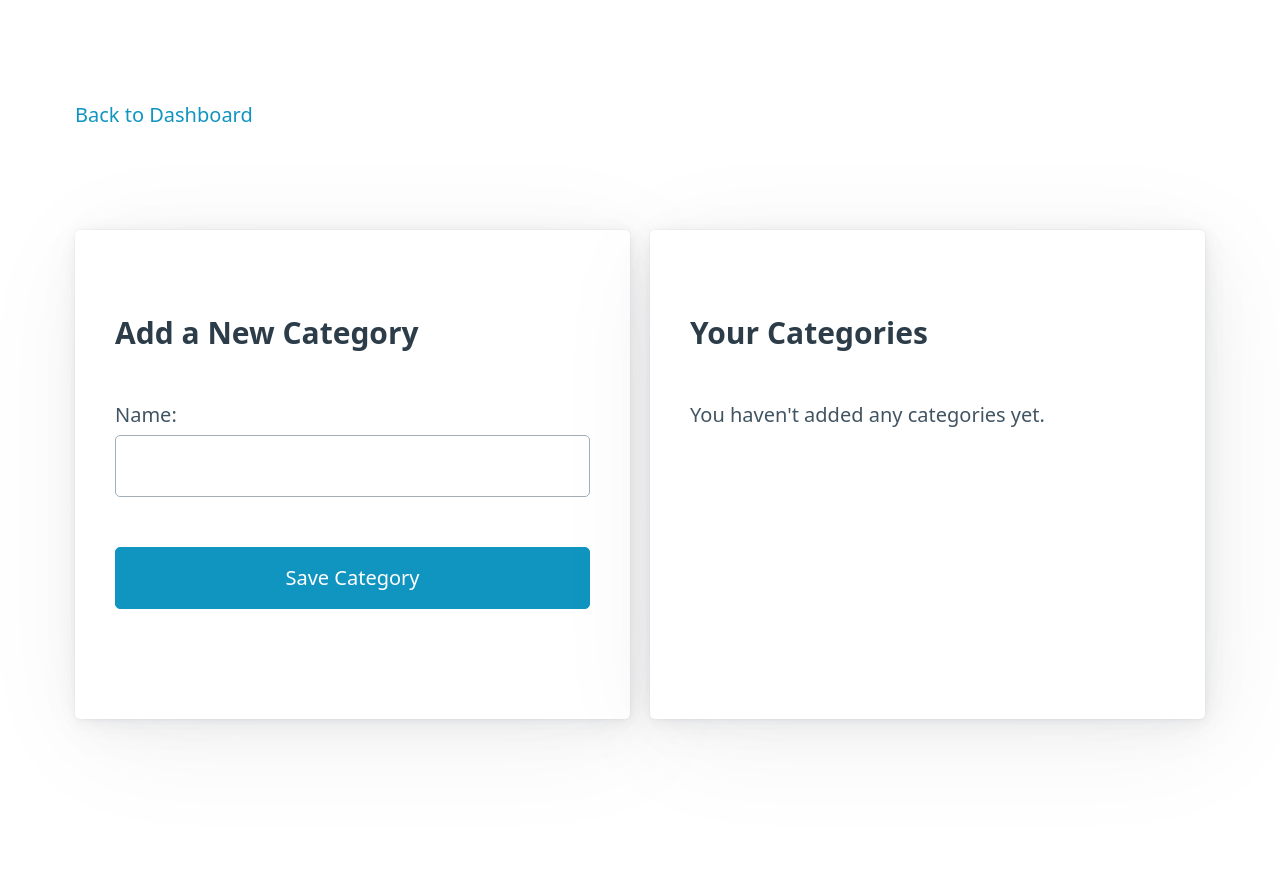
After one commit to initVD/BudgetBrain, a Django app: page /categories/ in a window 1280 px wide. The commit adds this page. Run offline with Django 5.2, Linux system fonts and the light colour scheme; a user stored in the database is signed in; data comes from the database, SQL or seed files in the repository.

Commit message:
Phase 7: Fixed dashboard and AI for custom categories

```diff
--- a/tracker/forms.py
+++ b/tracker/forms.py
@@ -1,6 +1,12 @@
 # tracker/forms.py
 from django import forms
+from .models import Category # <-- Make sure this is here too
 
 class CSVUploadForm(forms.Form):
     # This field will be rendered as an <input type="file">
     csv_file = forms.FileField()
+
+class CategoryForm(forms.ModelForm):
+    class Meta:
+        model = Category
+        fields = ['name']
--- /dev/null
+++ b/tracker/templates/tracker/manage_categories.html
@@ -0,0 +1,45 @@
+{% extends 'base.html' %}
+
+{% block content %}
+
+<nav>
+  <ul>
+    <li><a href="{% url 'dashboard' %}">Back to Dashboard</a></li>
+  </ul>
+</nav>
+
+{% if messages %}
+  {% for message in messages %}
+    <article {% if message.tags == 'success' %}style="background-color: var(--pico-color-green-100);"
+             {% elif message.tags == 'error' %}style="background-color: var(--pico-color-red-100);"
+             {% endif %}>
+      {{ message }}
+    </article>
+  {% endfor %}
+{% endif %}
+
+<div class="grid">
+  <article>
+    <h3>Add a New Category</h3>
+    <form method="post">
+      {% csrf_token %}
+      {{ form.as_p }}
+      <button type="submit">Save Category</button>
+    </form>
+  </article>
+
+  <article>
+    <h3>Your Categories</h3>
+    {% if categories %}
+      <ul>
+        {% for category in categories %}
+          <li>{{ category.name }}</li>
+        {% endfor %}
+      </ul>
+    {% else %}
+      <p>You haven't added any categories yet.</p>
+    {% endif %}
+  </article>
+</div>
+
+{% endblock %}
--- a/tracker/urls.py
+++ b/tracker/urls.py
@@ -15,5 +15,6 @@ urlpatterns = [
 
     path('update_category/', views.update_category, name='update_category'),
     path('chart_data/', views.spending_chart_data, name='spending_chart_data'),
-    path('bar_chart_data/', views.spending_bar_chart_data, name='spending_bar_chart_data')
+    path('bar_chart_data/', views.spending_bar_chart_data, name='spending_bar_chart_data'),
+    path('categories/', views.manage_categories, name='manage_categories'),
 ]
--- a/tracker/views.py
+++ b/tracker/views.py
@@ -1,97 +1,82 @@
-# tracker/views.py
-from django.shortcuts import render, redirect
+from django.shortcuts import render, redirect, get_object_or_404
 from django.contrib.auth import login
 from django.contrib.auth.forms import UserCreationForm
 from django.contrib.auth.decorators import login_required
-from .models import Transaction, CATEGORY_CHOICES
-import pandas as pd  # This is the library for reading CSVs
-import io            # To handle the file in memory
-from .forms import CSVUploadForm
-from django.contrib import messages # To show success/error messages
-from django.shortcuts import get_object_or_404
 from django.http import JsonResponse
 from django.db.models import Sum
+from django.contrib import messages
+import pandas as pd
+import io
+from datetime import datetime
+
+from .models import Transaction, Category
+from .forms import CSVUploadForm, CategoryForm
 from .ai_engine import train_model, predict_category
-from datetime import datetime
+
+# --- User Account Views ---
 
 def register(request):
     """Register a new user."""
     if request.method == 'POST':
-        # The user submitted the form
         form = UserCreationForm(request.POST)
         if form.is_valid():
-            # Form is valid, save the new user
             user = form.save()
-            # Log the user in automatically
             login(request, user)
-            # Send them to the dashboard (which we'll build next)
             return redirect('dashboard')
     else:
-        # The user is just visiting the page, show a blank form
         form = UserCreationForm()
 
-    # Send the form to the HTML template
     context = {'form': form}
     return render(request, 'tracker/register.html', context)
 
-
-# tracker/views.py
-
-# tracker/views.py
+# --- Main Dashboard View ---
 
 @login_required
 def dashboard(request):
-    """The main dashboard page, now with ANOMALY DETECTION."""
+    """The main dashboard page, with file upload, AI, and anomaly detection."""
 
     # --- ANOMALY DETECTION LOGIC ---
     alerts = []
     try:
-        # Get all transactions for the user
         transactions = Transaction.objects.filter(user=request.user)
 
         if transactions.count() > 0:
-            # Convert to pandas DataFrame
-            df = pd.DataFrame(list(transactions.values('date', 'category', 'amount')))
+            # We must get the category *name* using the ForeignKey relationship
+            df = pd.DataFrame(list(transactions.values('date', 'category__name', 'amount')))
             df['date'] = pd.to_datetime(df['date'])
             df['amount'] = pd.to_numeric(df['amount'])
+            # Rename 'category__name' to 'category' for pandas processing
+            df.rename(columns={'category__name': 'category'}, inplace=True)
 
-            # Get current month and year
             now = datetime.now()
             current_month = now.month
             current_year = now.year
 
-            # --- 1. Calculate current month's spending ---
             current_month_df = df[
                 (df['date'].dt.month == current_month) & (df['date'].dt.year == current_year)
             ]
             current_spending = current_month_df.groupby('category')['amount'].sum()
 
-            # --- 2. Calculate average spending for past months ---
             past_months_df = df[
                 (df['date'].dt.month != current_month) | (df['date'].dt.year != current_year)
             ]
 
             if not past_months_df.empty:
-                # Group by month, year, and category
                 monthly_spending = past_months_df.groupby(
                     [past_months_df['date'].dt.to_period('M'), 'category']
                 )['amount'].sum().reset_index()
 
-                # Now, find the average *per category* across all past months
                 average_spending = monthly_spending.groupby('category')['amount'].mean()
 
-                # --- 3. Compare and find anomalies ---
                 for category, current_total in current_spending.items():
                     if category in average_spending:
                         average = average_spending[category]
-                        # We'll define "unusual" as 200% (2x) the average
                         if average > 0 and current_total > (average * 2):
                             alerts.append(
                                 f"Unusual spending in {category}! You've spent ${current_total:,.2f} this month, "
                                 f"which is more than 2x your average of ${average:,.2f}."
                             )
     except Exception as e:
-        # Don't crash the page if analytics fail
         alerts.append(f"Could not check for anomalies: {e}")
     # --- END ANOMALY DETECTION ---
 
@@ -99,8 +84,6 @@ def dashboard(request):
     # --- File Upload Logic (starts here) ---
     form = CSVUploadForm()
     if request.method == 'POST':
-        # ... (all your existing file upload and AI code stays here) ...
-        # ... (no changes needed to the POST block) ...
         form = CSVUploadForm(request.POST, request.FILES)
 
         if form.is_valid():
@@ -125,20 +108,23 @@ def dashboard(request):
                     transactions_saved = 0
                     for index, row in df.iterrows():
 
-                        # --- AI PREDICTION STEP ---
-                        predicted_category = None
+                        # --- AI PREDICTION STEP (Updated for new model) ---
+                        predicted_category_obj = None
                         if model and vectorizer:
                             try:
-                                predicted_category = predict_category(model, vectorizer, row['Description'])
+                                # 1. AI predicts the *name*
+                                predicted_name = predict_category(model, vectorizer, row['Description'])
+                                # 2. We find the matching *Category object* for this user
+                                predicted_category_obj = Category.objects.get(user=request.user, name=predicted_name)
                             except:
-                                predicted_category = None
+                                predicted_category_obj = None # AI failed or category doesn't exist
 
                         Transaction.objects.create(
                             user=request.user,
                             date=row['Date'],
                             description=row['Description'],
                             amount=row['Amount'],
-                            category=predicted_category
+                            category=predicted_category_obj # Save the object (or None)
                         )
                         transactions_saved += 1
 
@@ -147,21 +133,48 @@ def dashboard(request):
 
                 except Exception as e:
                     messages.error(request, f'Error processing file: {e}')
+    # --- END FILE UPLOAD ---
+
 
     # --- Context (to send data to template) ---
-    # We must re-fetch transactions here for the table
     all_transactions = Transaction.objects.filter(user=request.user).order_by('-date')
+    user_categories = Category.objects.filter(user=request.user)
 
     context = {
-        'transactions': all_transactions, # For the table
+        'transactions': all_transactions,
         'form': form,
-        'categories': CATEGORY_CHOICES,
-        'alerts': alerts, # <-- SEND OUR NEW ALERTS!
+        'categories': user_categories,
+        'alerts': alerts,
     }
     return render(request, 'tracker/dashboard.html', context)
-# tracker/views.py
 
-# tracker/views.py
+# --- Category Management Views ---
+
+@login_required
+def manage_categories(request):
+    """Page to add and view custom categories."""
+
+    if request.method == 'POST':
+        form = CategoryForm(request.POST)
+        if form.is_valid():
+            category = form.save(commit=False)
+            category.user = request.user
+            try:
+                category.save()
+                messages.success(request, 'New category added!')
+            except Exception:
+                messages.error(request, 'That category name already exists.')
+            return redirect('manage_categories')
+    else:
+        form = CategoryForm()
+
+    categories = Category.objects.filter(user=request.user).order_by('name')
+
+    context = {
+        'form': form,
+        'categories': categories
+    }
+    return render(request, 'tracker/manage_categories.html', context)
 
 @login_required
 def update_category(request):
@@ -169,17 +182,18 @@ def update_category(request):
 
     if request.method == 'POST':
         try:
-            # Get the transaction ID and new category from the form
             transaction_id = request.POST.get('transaction_id')
-            new_category = request.POST.get('category')
+            new_category_id = request.POST.get('category')
 
-            # Find the transaction
             transaction = get_object_or_404(Transaction, id=transaction_id)
 
-            # --- SECURITY CHECK ---
-            # Make sure the transaction belongs to the logged-in user
             if transaction.user == request.user:
-                transaction.category = new_category
+                if new_category_id:
+                    new_category = get_object_or_404(Category, id=new_category_id, user=request.user)
+                    transaction.category = new_category
+                else:
+                    transaction.category = None # Set to Uncategorized
+
                 transaction.save()
                 messages.success(request, 'Category updated!')
             else:
@@ -188,71 +202,53 @@ def update_category(request):
         except Exception as e:
             messages.error(request, f'An error occurred: {e}')
 
-    # --- THIS IS THE FIX ---
-    # This line MUST be outside the 'if' block.
-    # It should be the very last line of the function.
     return redirect('dashboard')
-# tracker/views.py
+
+# --- Chart Data Views (JSON) ---
 
 @login_required
 def spending_chart_data(request):
     """View to provide data for the spending pie chart."""
 
-    # Get all transactions for the user
     user_transactions = Transaction.objects.filter(user=request.user)
 
-    # Group by category and sum the amounts
-    # This creates a list of dictionaries, e.g.:
-    # [{'category': 'Groceries', 'total_amount': 85.20}, ...]
-    category_spending = user_transactions.values('category').annotate(
+    # We must group by the category's *name*
+    category_spending = user_transactions.values('category__name').annotate(
         total_amount=Sum('amount')
     ).order_by('-total_amount')
 
-    # Format the data for Chart.js
     labels = []
     data = []
 
     for item in category_spending:
-        # Use 'Uncategorized' if category is None or empty
-        category_name = item['category'] if item['category'] else 'Uncategorized'
+        # 'category__name' is the field we get
+        category_name = item['category__name'] if item['category__name'] else 'Uncategorized'
         labels.append(category_name)
-        data.append(float(item['total_amount'])) # Convert Decimal to float for JSON
+        data.append(float(item['total_amount']))
 
     return JsonResponse({
         'labels': labels,
         'data': data,
     })
 
-    # Redirect back to the dashboard
-    return redirect('dashboard')
-# tracker/views.py
-
 @login_required
 def spending_bar_chart_data(request):
     """View to provide data for the spending bar chart."""
 
-    # Get all transactions for the user, ordered by date
     user_transactions = Transaction.objects.filter(user=request.user).order_by('date')
 
-    # Group by date and sum the amounts
-    # This creates a list of dictionaries, e.g.:
-    # [{'date': datetime.date(2025, 10, 23), 'total_amount': 15.49}, ...]
     date_spending = user_transactions.values('date').annotate(
         total_amount=Sum('amount')
     ).order_by('date')
 
-    # Format the data for Chart.js
     labels = []
     data = []
 
     for item in date_spending:
-        # Format the date as a simple string (e.g., "Oct 23")
         labels.append(item['date'].strftime('%b %d'))
-        data.append(float(item['total_amount'])) # Convert Decimal to float for JSON
+        data.append(float(item['total_amount']))
 
     return JsonResponse({
         'labels': labels,
         'data': data,
     })
-
-    return redirect('dashboard')
```
Also changed, not shown: tracker/models.py (+25 -31 lines), tracker/templates/tracker/dashboard.html (+9 -7 lines), README.md, db.sqlite3, tracker/migrations/0002_category_alter_transaction_category.py (added).
